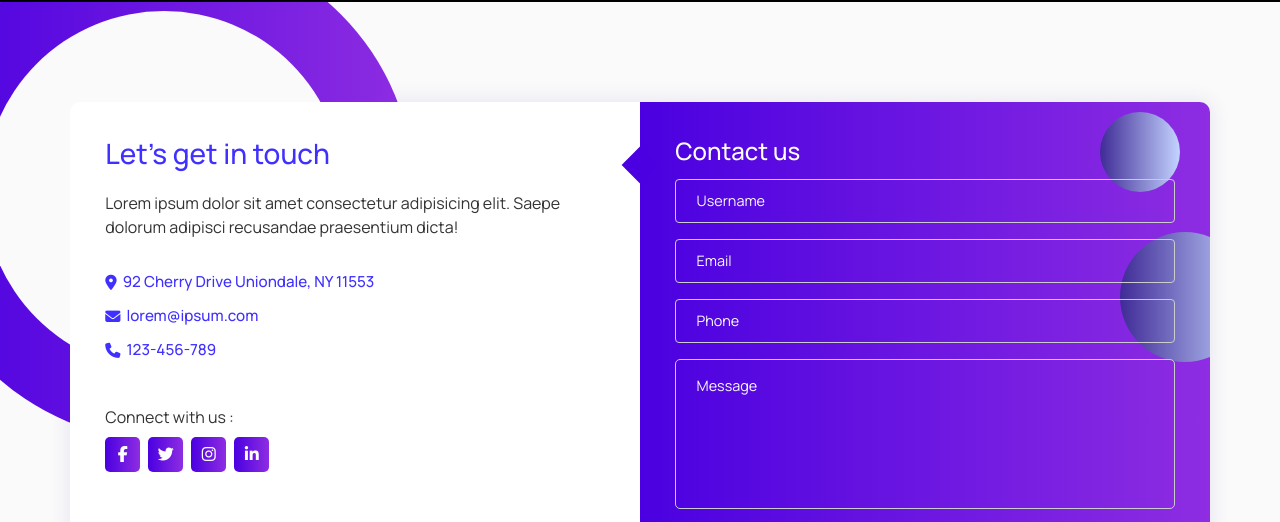
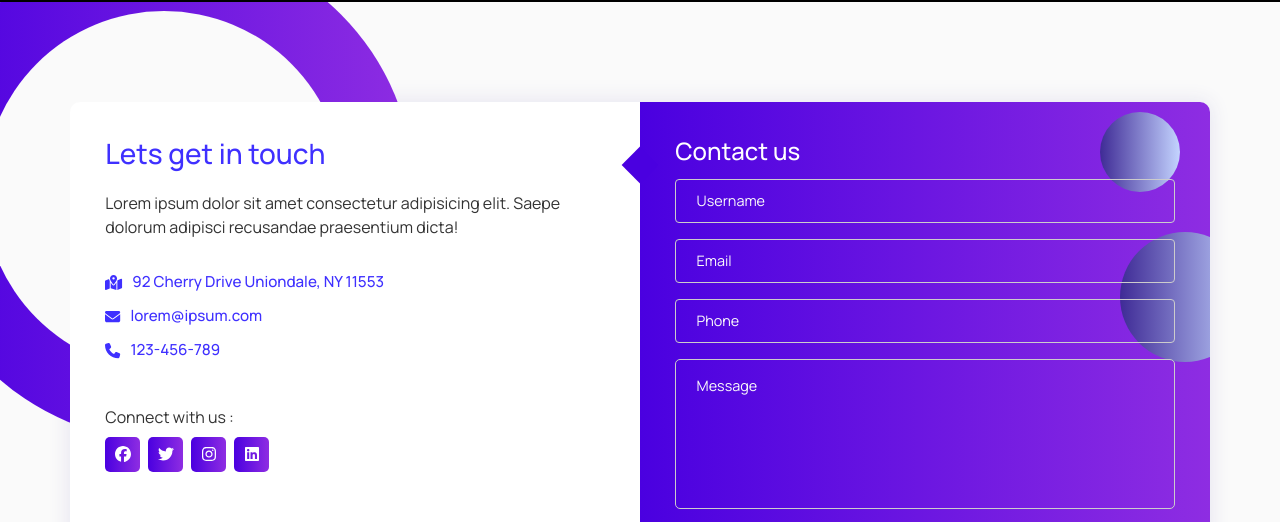
Before and after one commit to DeveloperNikhil07/xTechnoConsultX.com, a Next.js app: page /contactus in a window 1280 px wide. Shown: the part 88-610 px from the top of the page. Built offline with nearby package versions, Linux system fonts and the light colour scheme.

Commit message:
new changes

```diff
--- a/public/assets/css/style.css
+++ b/public/assets/css/style.css
@@ -431,7 +431,8 @@ textarea.input {
 
 }
 
-.information i {
+.information svg {
+    margin-right: 10px;
     color: var(--theme-color);
 }
 
@@ -528,16 +529,6 @@ textarea.input {
   border-color: #ff4d4f; /* red border on error */
 }
 
-.error-icon {
-  color: #ff4d4f;
-  position: absolute;
-  right: 8px;
-  top: 50%;
-  transform: translateY(-50%);
-  pointer-events: none; /* click passes through icon */
-}
-
-
 /* contact progress line css */
 .progress-container {
   height: 6px;
--- a/src/app/Component/ConatctUs/ContactForm.js
+++ b/src/app/Component/ConatctUs/ContactForm.js
@@ -92,7 +92,7 @@ export default function ContactForm({ errors, handleSubmit, handleChange, formDa
                         className={`input ${errors.phone ? "error" : ""}`}
                         onChange={handleChange}
                         value={formData.phone}
-                        maxLength={12} // limit max length to 10 digits
+                        maxLength={12}
                     />
                     <label>Phone</label>
                     <span>Phone</span>
--- a/src/app/contactus/page.js
+++ b/src/app/contactus/page.js
@@ -2,7 +2,11 @@
 "use client"
 import { useState } from "react"
 import React from "react"
+import Link from "next/link"
 import ContactForm from "../Component/ConatctUs/ContactForm"
+import { FontAwesomeIcon } from "@fortawesome/react-fontawesome"
+import { faFacebook, faInstagram, faLinkedin, faTwitter } from "@fortawesome/free-brands-svg-icons"
+import { faEnvelope, faMapMarkedAlt, faPhone } from "@fortawesome/free-solid-svg-icons"
 
 export default function ContactPage() {
   const [formData, setFormData] = useState({
@@ -95,7 +99,7 @@ export default function ContactPage() {
             <div className="form mx-auto">
               {/* Left Info Column */}
               <div className="contact-info">
-                <h3 className="title">Let's get in touch</h3>
+                <h3 className="title">Lets get in touch</h3>
                 <p className="text">
                   Lorem ipsum dolor sit amet consectetur adipisicing elit. Saepe
                   dolorum adipisci recusandae praesentium dicta!
@@ -103,15 +107,15 @@ export default function ContactPage() {
 
                 <div className="info">
                   <div className="information">
-                    <i className="fas fa-map-marker-alt"></i>&nbsp;&nbsp;
+                    <FontAwesomeIcon icon={faMapMarkedAlt} />
                     <p>92 Cherry Drive Uniondale, NY 11553</p>
                   </div>
                   <div className="information">
-                    <i className="fas fa-envelope"></i>&nbsp;&nbsp;
+                    <FontAwesomeIcon icon={faEnvelope} />
                     <p>lorem@ipsum.com</p>
                   </div>
                   <div className="information">
-                    <i className="fas fa-phone"></i>&nbsp;&nbsp;
+                    <FontAwesomeIcon icon={faPhone} />
                     <p>123-456-789</p>
                   </div>
                 </div>
@@ -119,18 +123,18 @@ export default function ContactPage() {
                 <div className="social-media">
                   <p>Connect with us :</p>
                   <div className="social-icons">
-                    <a href="#">
-                      <i className="fab fa-facebook-f"></i>
-                    </a>
-                    <a href="#">
-                      <i className="fab fa-twitter"></i>
-                    </a>
-                    <a href="#">
-                      <i className="fab fa-instagram"></i>
-                    </a>
-                    <a href="#">
-                      <i className="fab fa-linkedin-in"></i>
-                    </a>
+                    <Link href="#">
+                      <FontAwesomeIcon icon={faFacebook} />
+                    </Link>
+                    <Link href="#">
+                      <FontAwesomeIcon icon={faTwitter} />
+                    </Link>
+                    <Link href="#">
+                      <FontAwesomeIcon icon={faInstagram} />
+                    </Link>
+                    <Link href="#">
+                      <FontAwesomeIcon icon={faLinkedin} />
+                    </Link>
                   </div>
                 </div>
               </div>
```
